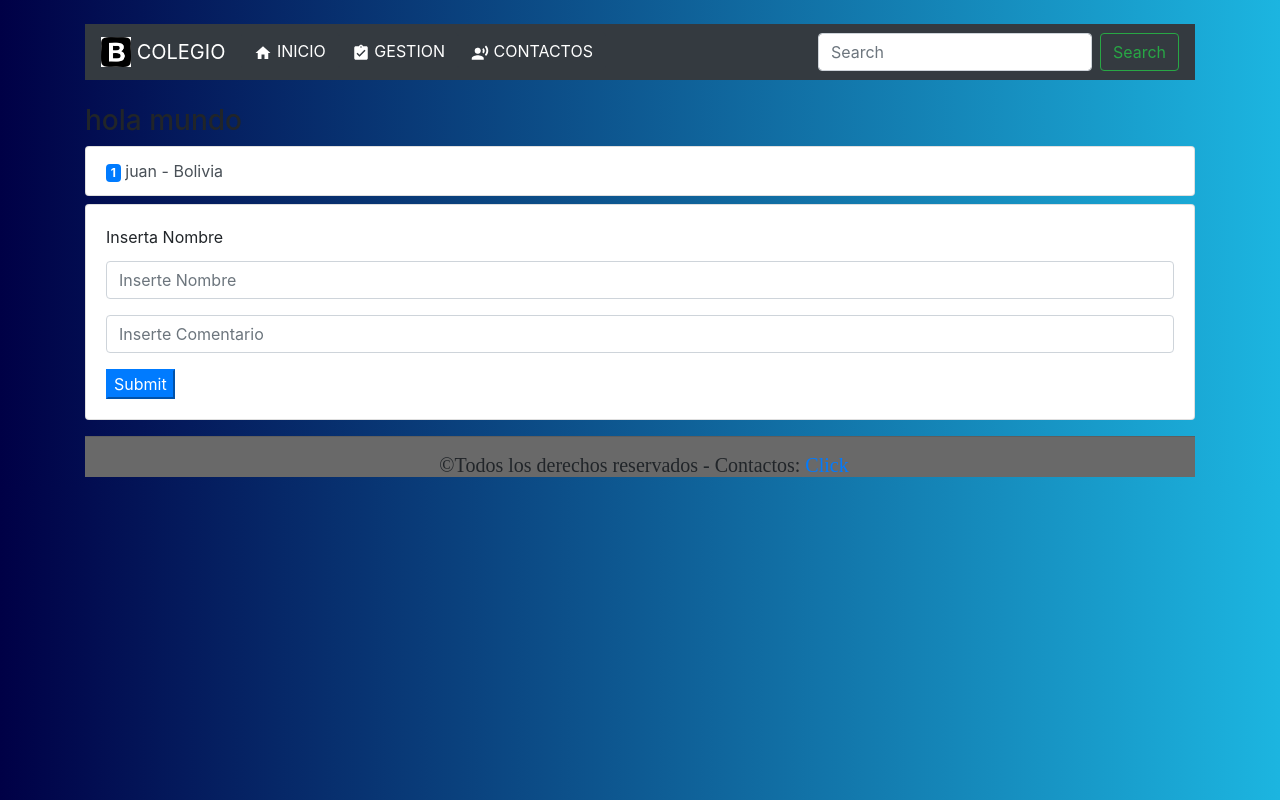
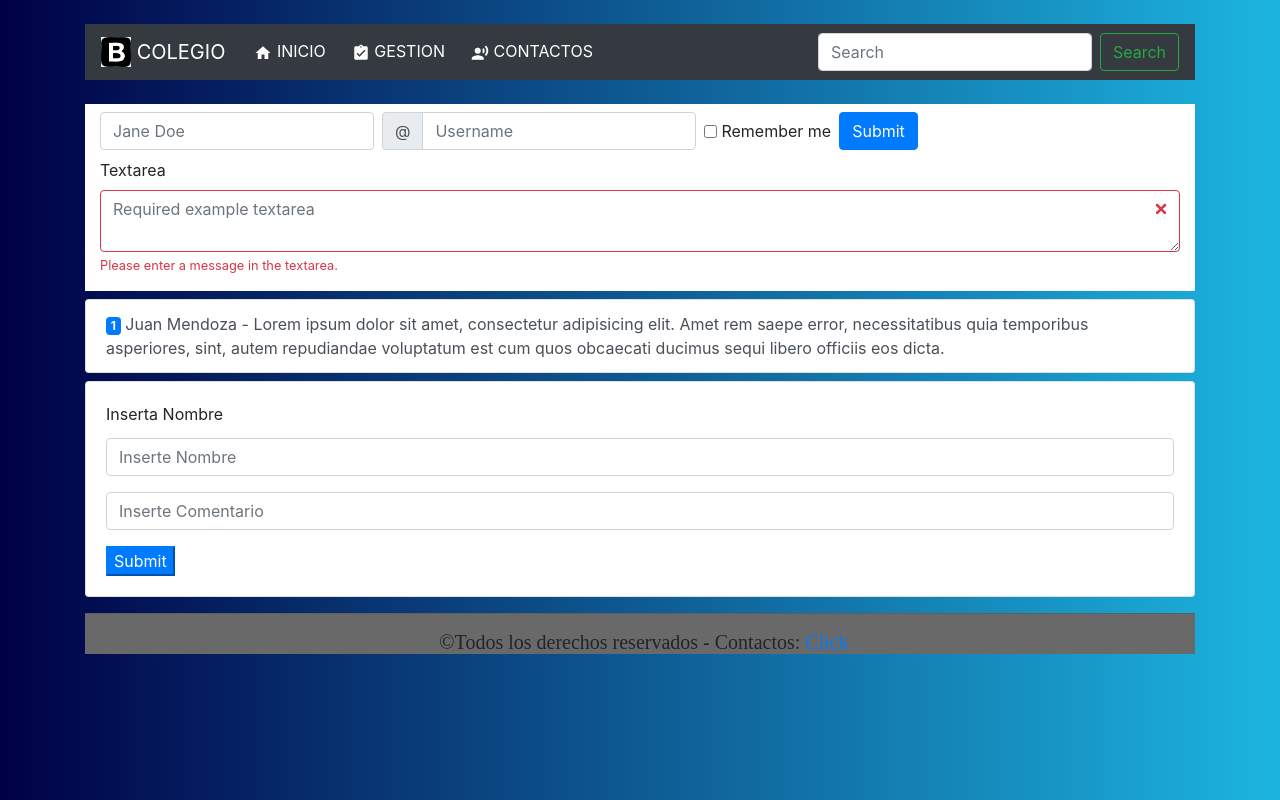
Before and after one commit to fadsxd/proyectoColegio, an Angular app: page /contactos in a window 1280 px wide. Built offline with nearby package versions, Linux system fonts and the light colour scheme; a web font is replaced by a local one.

Commit message:
agregando formulario

```diff
--- a/src/app/app.component.ts
+++ b/src/app/app.component.ts
@@ -13,7 +13,7 @@ import { Nombre } from './models/nombre';
 export class AppComponent {
 
   nombreArray : Nombre[] = [
-    {id:1 ,name : "juan",comment:"Bolivia"}
+    {id:1 ,name : "Juan Mendoza",comment:"Lorem ipsum dolor sit amet, consectetur adipisicing elit. Amet rem saepe error, necessitatibus quia temporibus asperiores, sint, autem repudiandae voluptatum est cum quos obcaecati ducimus sequi libero officiis eos dicta."}
   ];
 
   selectedNombre : Nombre = new  Nombre();
@@ -33,6 +33,7 @@ export class AppComponent {
   }
 
   delete(){
+    if(confirm("Estas seguro de eliminar?"))
     this.nombreArray = this.nombreArray.filter(x=> x!= this.selectedNombre)
     this.selectedNombre = new Nombre();
   }
--- a/src/app/contactos/contactos.component.css
+++ b/src/app/contactos/contactos.component.css
@@ -1,3 +1,6 @@
 form{
     background-color:white;
 }
+article{
+    background-color: white;
+}
--- a/src/app/contactos/contactos.component.html
+++ b/src/app/contactos/contactos.component.html
@@ -1,6 +1,37 @@
 
-<div>
-  <h3>hola mundo
+<div class="container">
+    <div class="main row">
+  <article class="col-md-12">
+    <form class="form-inline mt-2">
+        <label class="sr-only" for="inlineFormInputName2">Name</label>
+        <input type="text" class="form-control mb-2 mr-sm-2" id="inlineFormInputName2" placeholder="Jane Doe">
 
-  </h3>
+        <label class="sr-only" for="inlineFormInputGroupUsername2">Username</label>
+        <div class="input-group mb-2 mr-sm-2">
+          <div class="input-group-prepend">
+            <div class="input-group-text">@</div>
+          </div>
+          <input type="text" class="form-control" id="inlineFormInputGroupUsername2" placeholder="Username">
+        </div>
+
+        <div class="form-check mb-2 mr-sm-2">
+          <input class="form-check-input" type="checkbox" id="inlineFormCheck">
+          <label class="form-check-label" for="inlineFormCheck">
+            Remember me
+          </label>
+        </div>
+        <button type="submit" class="btn btn-primary mb-2">Submit</button>
+      </form>
+    <form class="was-validated">
+        <div class="mb-3">
+          <label for="validationTextarea">Textarea</label>
+          <textarea class="form-control is-invalid" id="validationTextarea" placeholder="Required example textarea" required></textarea>
+          <div class="invalid-feedback">
+            Please enter a message in the textarea.
+          </div>
+        </div>
+
+        </form>
+      </article>
+      </div>
 </div>
```
